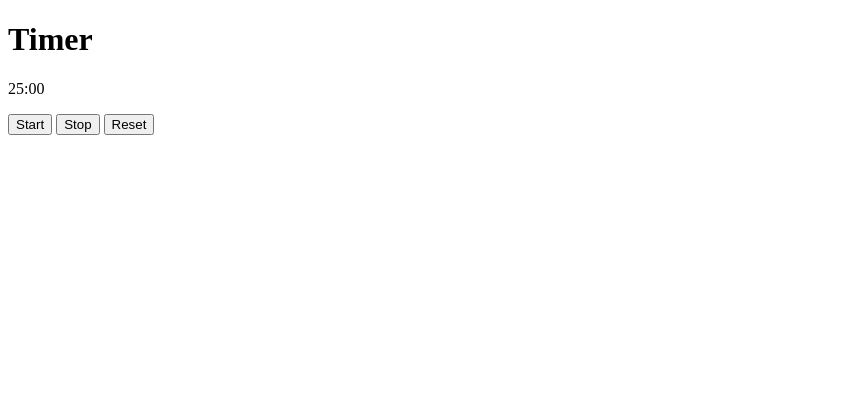
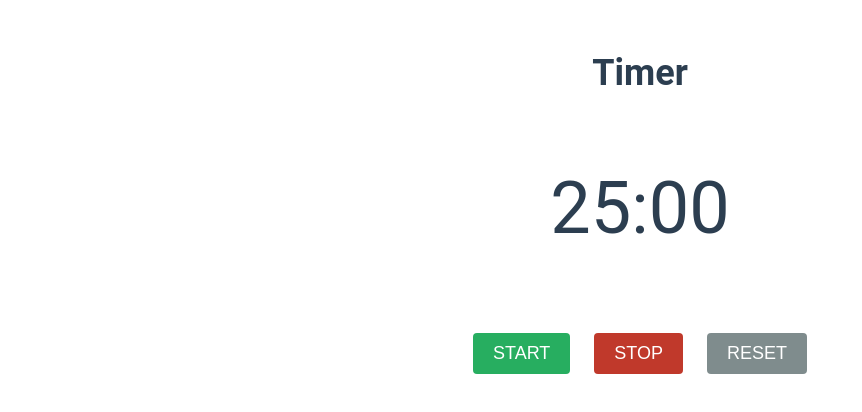
Before and after one commit to maryhbb/timer, a plain HTML site: page index.html in a window 1280 px wide. Shown: the whole page, without its empty margins (0-862 px from the left). Drawn offline with Linux system fonts and the light colour scheme.

Commit message:
Adjust css link

```diff
--- a/index.html
+++ b/index.html
@@ -5,7 +5,7 @@
     <meta http-equiv="X-UA-Compatible" content="IE=edge" />
     <meta name="viewport" content="width=device-width, initial-scale=1.0" />
     <title>Timer</title>
-    <link rel="stylesheets" href="style.css" />
+    <link rel="stylesheet" href="style.css" />
   </head>
   <body>
     <div class="container">
```
